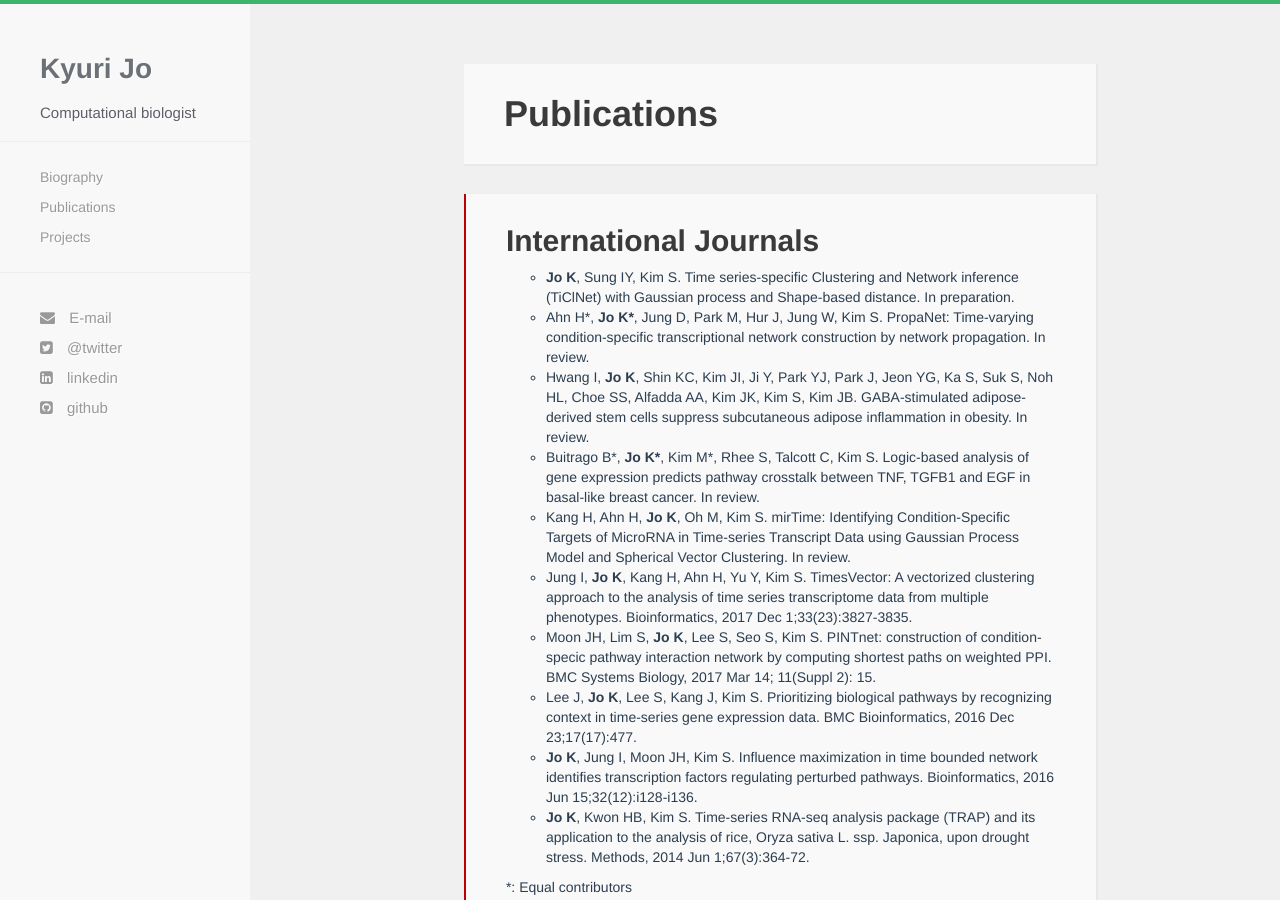
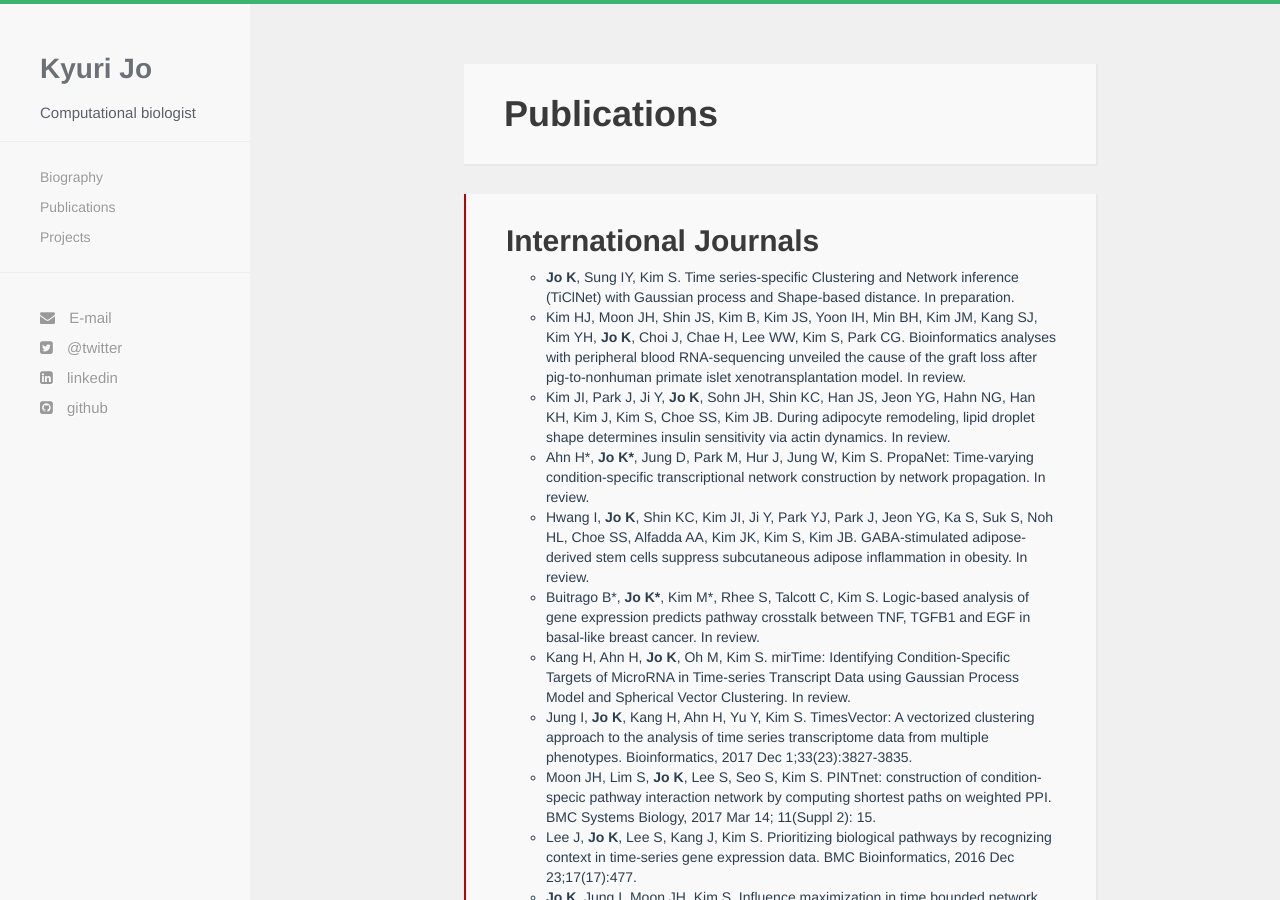
Before and after one commit to kyuriJo/kyuriJo.github.io, a Jekyll site: the page built from publications.html, in a window 1280 px wide and 900 px high. Built offline with Jekyll 4.4.1, drawn with Linux system fonts in a browser that asks for light colours; nearby versions of some CDN libraries.

Commit message:
Update publications

```diff
--- a/publications.html
+++ b/publications.html
@@ -10,6 +10,8 @@ title: Publications
       <h2>International Journals</h2>
   <ul class="dot">
   <li><b>Jo K</b>, Sung IY, Kim S. Time series-specific Clustering and Network inference (TiClNet) with Gaussian process and Shape-based distance. In preparation.</li>
+  <li>Kim HJ, Moon JH, Shin JS, Kim B, Kim JS, Yoon IH, Min BH, Kim JM, Kang SJ, Kim YH, <b>Jo K</b>, Choi J, Chae H, Lee WW, Kim S, Park CG. Bioinformatics analyses with peripheral blood RNA-sequencing unveiled the cause of the graft loss after pig-to-nonhuman primate islet xenotransplantation model. In review.</li>
+  <li>Kim JI, Park J, Ji Y, <b>Jo K</b>, Sohn JH, Shin KC, Han JS, Jeon YG, Hahn NG, Han KH, Kim J, Kim S, Choe SS, Kim JB. During adipocyte remodeling, lipid droplet shape determines insulin sensitivity via actin dynamics. In review.</li>
   <li>Ahn H*, <b>Jo K*</b>, Jung D, Park M, Hur J, Jung W, Kim S. PropaNet: Time-varying condition-specific transcriptional network construction by network propagation. In review.</li>
   <li>Hwang I, <b>Jo K</b>, Shin KC, Kim JI, Ji Y, Park YJ, Park J, Jeon YG, Ka S, Suk S, Noh HL, Choe SS, Alfadda AA, Kim JK, Kim S, Kim JB. GABA-stimulated adipose-derived stem cells suppress subcutaneous adipose inflammation in obesity. In review.</li>
   <li>Buitrago B*, <b>Jo K*</b>, Kim M*, Rhee S, Talcott C, Kim S. Logic-based analysis of gene expression predicts pathway crosstalk between TNF, TGFB1 and EGF in basal-like breast cancer. In review.</li>
```
